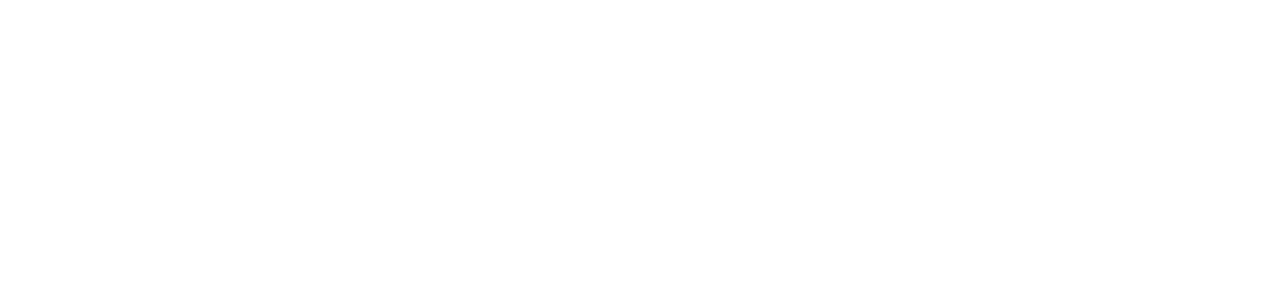
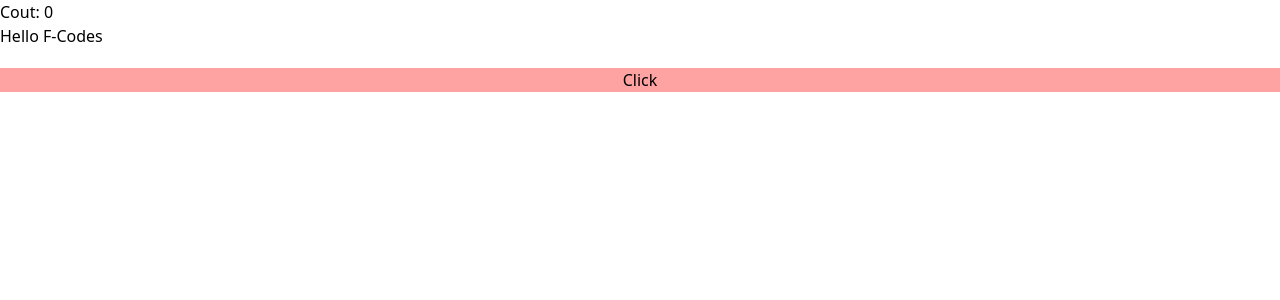
Before and after one commit to lamtailoi2/react-example, a React (Vite) app: page /use-callback in a window 1280 px wide. Before the commit this address had no page. Shown: the top 300 px of the page. Built offline with nearby package versions, Linux system fonts and the light colour scheme.

Commit message:
add UseCallBackDemo

```diff
--- /dev/null
+++ b/src/pages/UseCallBackDemo/Content.jsx
@@ -0,0 +1,15 @@
+import { memo } from "react";
+
+function Content({ onIncrease }) {
+    console.log("Re-render from Content");
+
+    return (
+        <div className="flex flex-col gap-5">
+            <h1>Hello F-Codes</h1>
+            <button className="bg-red-300" onClick={onIncrease}>Click</button>
+        </div>
+
+    )
+}
+
+export default memo(Content)
--- /dev/null
+++ b/src/pages/UseCallBackDemo/UseCallBackDemo.jsx
@@ -0,0 +1,21 @@
+import { useCallback, useState } from "react"
+import Content from "./Content"
+
+export default function UseCallBackDemo() {
+    const [count, setCount] = useState(0)
+    // const handleCount = () => {
+    //     setCount(prev => prev + 1)
+    // }
+
+    const handleWithUseCallback = useCallback(() => {
+        console.log(">>>> UseCallback");
+        setCount(prev => prev + 1)
+    }, [])
+    return (
+        <div className="flex flex-col">
+            <span>Cout: {count}</span>
+
+            <Content onIncrease={handleWithUseCallback} />
+        </div>
+    )
+}
--- a/src/pages/UseContextDemo/UseContextDemo.jsx
+++ b/src/pages/UseContextDemo/UseContextDemo.jsx
@@ -1,7 +1,6 @@
 import ThemeProvider from "./ThemeProvider"
 import A from "./A"
 export default function UseContextDemo() {
-
     return (
         <ThemeProvider>
             <A />
--- a/src/routes/index.js
+++ b/src/routes/index.js
@@ -2,12 +2,14 @@ import UseStateDemo from "../pages/UseStateDemo";
 import UseEffectDemo from "../pages/UseEffectDemo";
 import UseLayoutEffectDemo from "../pages/UseLayoutEffect";
 import UseContextDemo from "../pages/UseContextDemo/UseContextDemo";
+import UseCallBackDemo from "../pages/UseCallBackDemo/UseCallBackDemo";
 
 const publicRoutes = [
     { path: "use-state", component: UseStateDemo },
     { path: "use-effect", component: UseEffectDemo },
     { path: "use-layout-effect", component: UseLayoutEffectDemo },
-    { path: "use-context", component: UseContextDemo }
+    { path: "use-context", component: UseContextDemo },
+    { path: "use-callback", component: UseCallBackDemo },
 ]
 
 export { publicRoutes }
```
